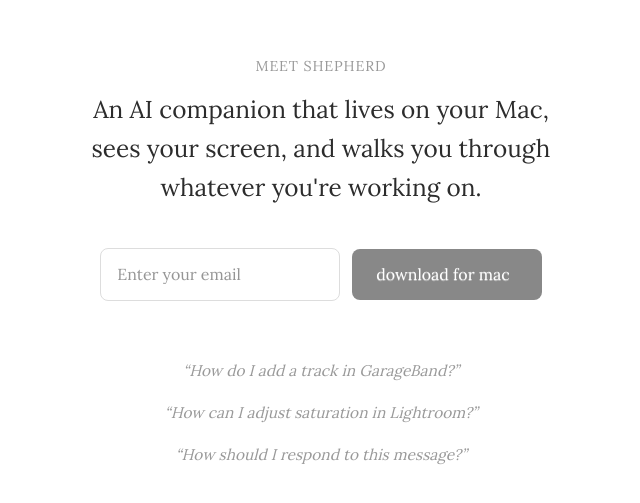
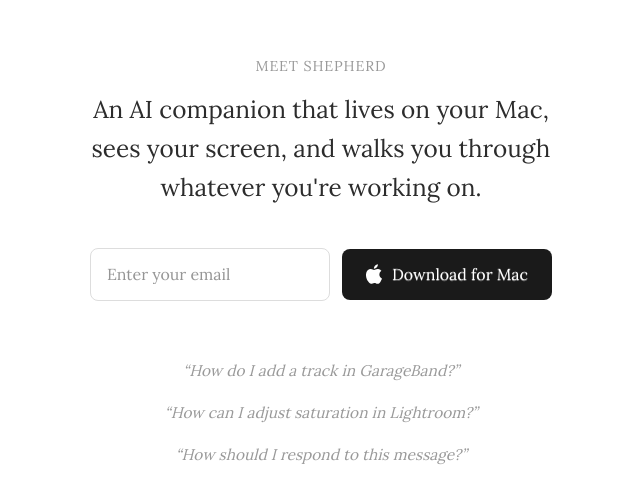
Before and after one commit to perbhat/website, a Next.js app: page /shepherd in a window 1280 px wide. Shown: the part 139-642 px from the top of the page, without its empty margins (319-959 px from the left). Built offline with nearby package versions, Linux system fonts and the light colour scheme.

Commit message:
Black download button with white Apple logo SVG
Co-Authored-By: Claude Opus 4.6 (1M context) <noreply@anthropic.com>

```diff
--- a/app/shepherd/page.tsx
+++ b/app/shepherd/page.tsx
@@ -27,11 +27,13 @@ export default function ShepherdPage() {
           />
           <a
             href="https://github.com/perbhat/website/releases/download/shepherd-v1.0/Shepherd.dmg"
-            className="inline-flex items-center gap-2 px-6 py-3 bg-[#888] text-white rounded-lg text-[0.95em] font-[var(--font-lora)] cursor-pointer hover:bg-[#777] transition-colors whitespace-nowrap"
+            className="inline-flex items-center justify-center gap-2.5 px-6 py-3 bg-[#1a1a1a] text-white rounded-lg text-[0.95em] font-[var(--font-lora)] cursor-pointer hover:bg-[#333] transition-colors whitespace-nowrap"
             style={{ textDecoration: "none", color: "white" }}
           >
-            download for mac
-            <span className="text-[1.1em]"></span>
+            <svg width="16" height="20" viewBox="0 0 814 1000" fill="white" xmlns="http://www.w3.org/2000/svg">
+              <path d="M788.1 340.9c-5.8 4.5-108.2 62.2-108.2 190.5 0 148.4 130.3 200.9 134.2 202.2-.6 3.2-20.7 71.9-68.7 141.9-42.8 61.6-87.5 123.1-155.5 123.1s-85.5-39.5-164-39.5c-76.5 0-103.7 40.8-165.9 40.8s-105.6-57.8-155.5-127.4c-58.3-81.5-105.3-208.5-105.3-329 0-193.1 125.7-295.6 249.3-295.6 65.8 0 120.8 43.4 162.1 43.4 39.3 0 100.5-46 175.4-46 28.3 0 130.1 2.6 197.1 99.6zm-234.7-182.6c31.2-36.9 53.4-88.1 53.4-139.3 0-7.1-.6-14.3-1.9-20.1-50.9 1.9-110.6 33.9-146.9 75.8-28.3 32-56.1 83.2-56.1 135.1 0 7.8.6 15.6 1.3 18.2 2.6.6 6.4 1.3 10.2 1.3 45.7 0 103-30.6 140-71z"/>
+            </svg>
+            Download for Mac
           </a>
         </div>
 
```
